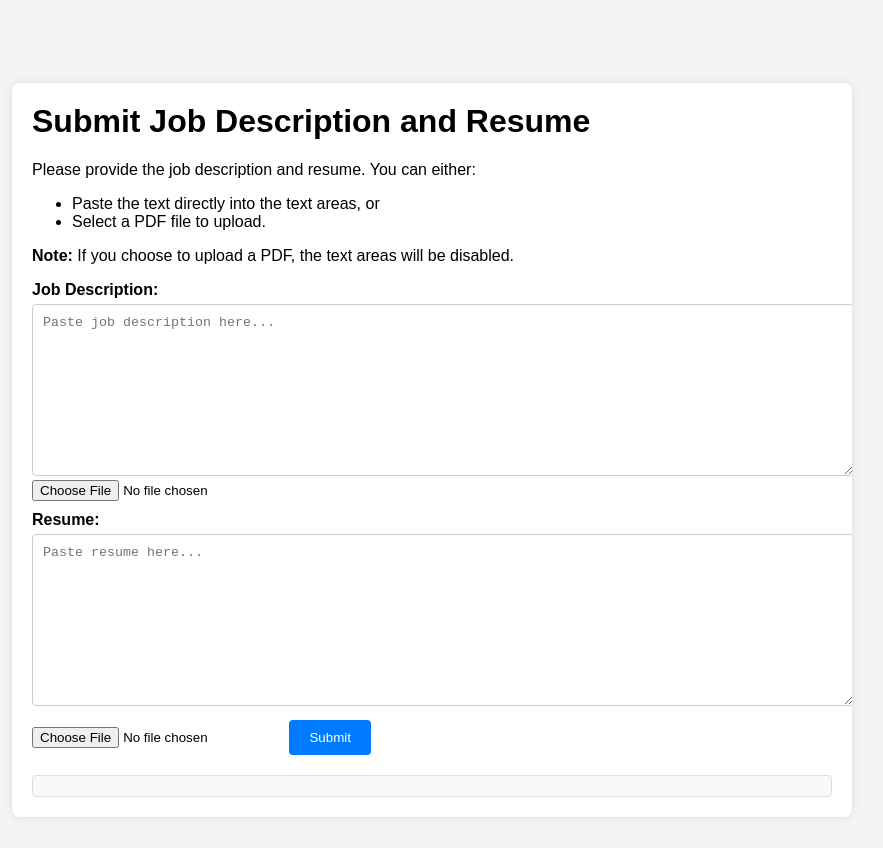
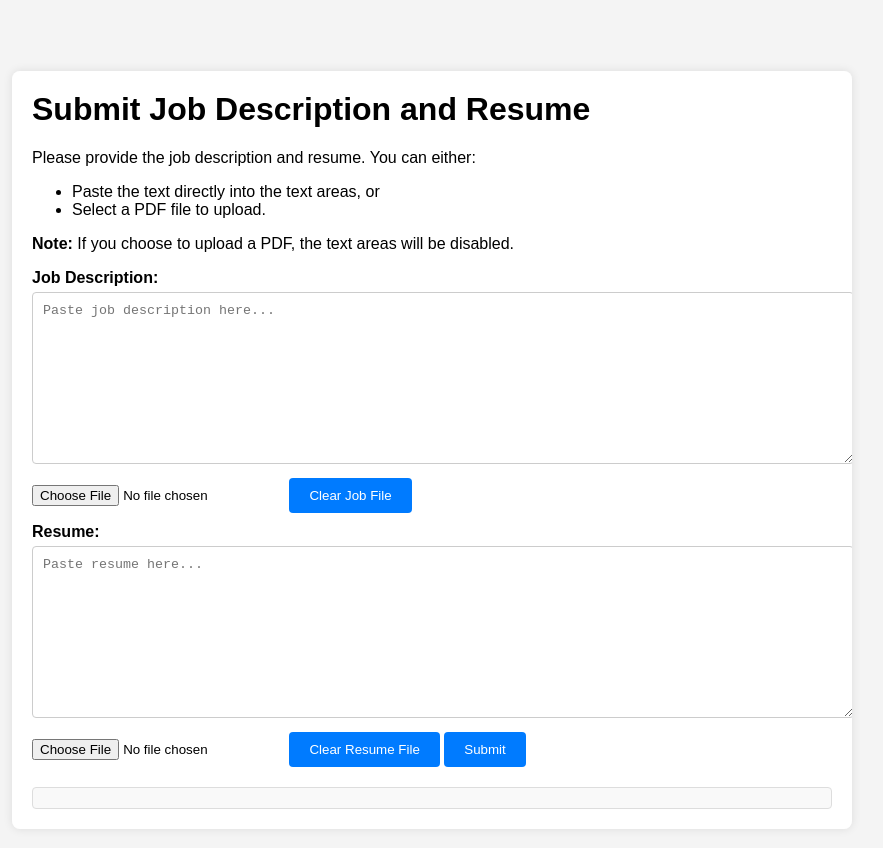
Before and after one commit to rjhalliday/rjhalliday.github.io, a Jekyll site: the page resumescan/index.html, which Jekyll copies as it is, in a window 1280 px wide. Shown: the top 848 px of the page, without its empty margins (208-1091 px from the left). Built offline with Jekyll 4.4.1, drawn with Linux system fonts in a browser that asks for light colours.

Commit message:
Update index.html
adding unselect file.

```diff
--- a/resumescan/index.html
+++ b/resumescan/index.html
@@ -21,11 +21,13 @@
             <label for="job-description-text">Job Description:</label>
             <textarea id="job-description-text" rows="10" placeholder="Paste job description here..."></textarea>
             <input type="file" id="job-description-file" accept=".pdf" />
+            <button type="button" id="clear-job-file">Clear Job File</button>
 
             <!-- Resume Inputs -->
             <label for="resume-text">Resume:</label>
             <textarea id="resume-text" rows="10" placeholder="Paste resume here..."></textarea>
             <input type="file" id="resume-file" accept=".pdf" />
+            <button type="button" id="clear-resume-file">Clear Resume File</button>
 
             <button type="submit">Submit</button>
         </form>
```
